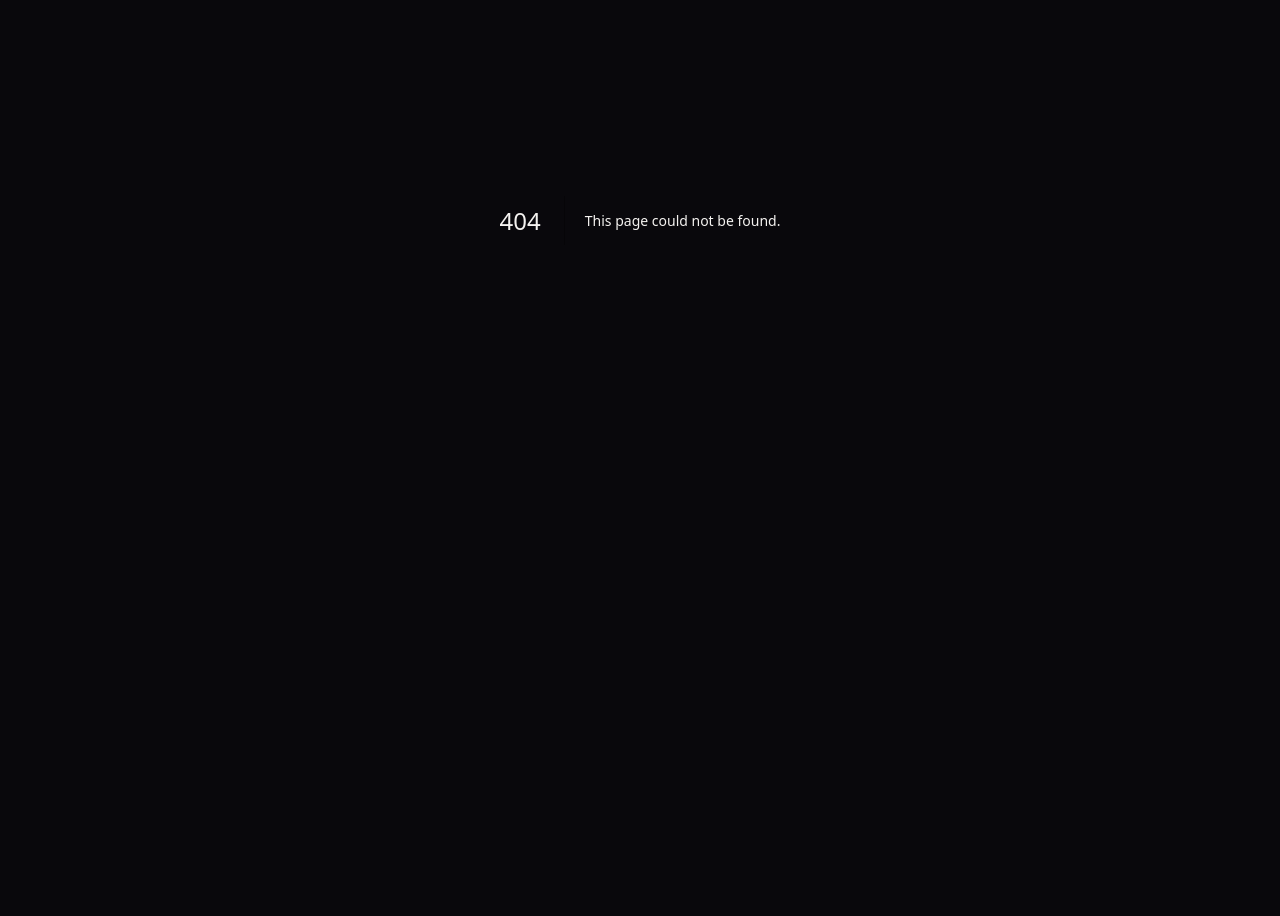
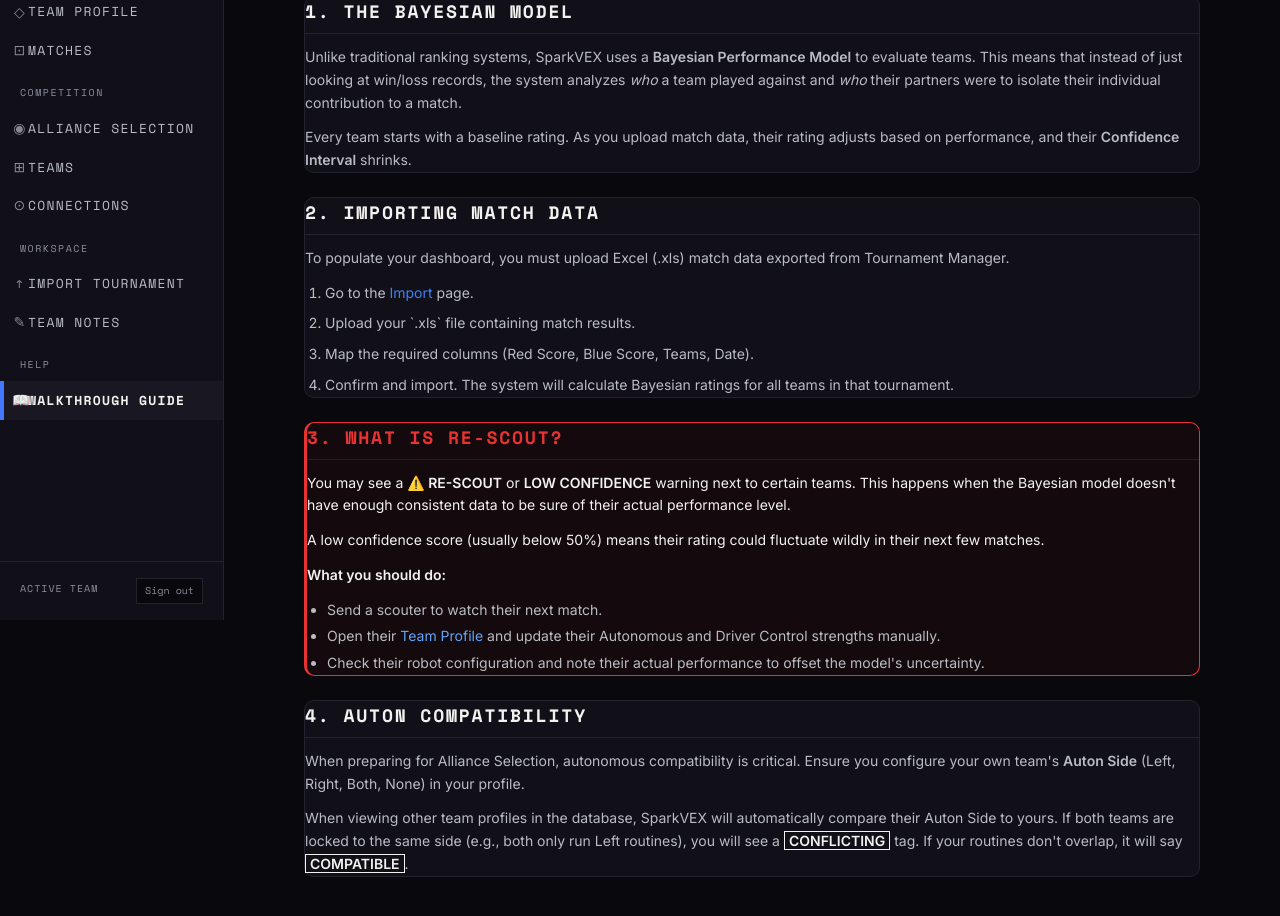
Before and after one commit to Kiddo4993/Spark-Vex-App, a Next.js app: page /dashboard/guide in a window 1280 px wide. Before the commit this address had no page. Shown: the part 180-1096 px from the top of the page. Before the commit the page ends 800 px from the top, so only its background shows below. Built offline with nearby package versions, Linux system fonts and the light colour scheme; no server answers; sample sign-in values are in the browser's storage.

Commit message:
final?' '

```diff
--- /dev/null
+++ b/src/app/dashboard/guide/page.tsx
@@ -0,0 +1,79 @@
+"use client";
+
+import Link from "next/link";
+
+export default function GuidePage() {
+    return (
+        <div className="space-y-8 animate-fade-in max-w-4xl mx-auto pb-12">
+            <div>
+                <h1 className="font-head text-4xl font-extrabold text-txt-1 tracking-tight uppercase">Walkthrough Guide</h1>
+                <p className="text-xs font-mono tracking-widest uppercase text-txt-3 mt-1">
+                    How to use the Bayesian Performance Model effectively
+                </p>
+            </div>
+
+            <div className="grid gap-6">
+                {/* 1. Introduction */}
+                <div className="card">
+                    <h2 className="text-lg font-mono font-bold text-txt-1 mb-3 uppercase tracking-widest border-b border-line pb-2">1. The Bayesian Model</h2>
+                    <div className="space-y-3 text-sm text-txt-2 leading-relaxed">
+                        <p>
+                            Unlike traditional ranking systems, SparkVEX uses a <strong>Bayesian Performance Model</strong> to evaluate teams. This means that instead of just looking at win/loss records, the system analyzes <em>who</em> a team played against and <em>who</em> their partners were to isolate their individual contribution to a match.
+                        </p>
+                        <p>
+                            Every team starts with a baseline rating. As you upload match data, their rating adjusts based on performance, and their <strong>Confidence Interval</strong> shrinks.
+                        </p>
+                    </div>
+                </div>
+
+                {/* 2. Importing Data */}
+                <div className="card">
+                    <h2 className="text-lg font-mono font-bold text-txt-1 mb-3 uppercase tracking-widest border-b border-line pb-2">2. Importing Match Data</h2>
+                    <div className="space-y-3 text-sm text-txt-2 leading-relaxed">
+                        <p>
+                            To populate your dashboard, you must upload Excel (.xls) match data exported from Tournament Manager.
+                        </p>
+                        <ol className="list-decimal pl-5 space-y-2">
+                            <li>Go to the <Link href="/dashboard/import" className="text-blue-500 hover:underline">Import</Link> page.</li>
+                            <li>Upload your `.xls` file containing match results.</li>
+                            <li>Map the required columns (Red Score, Blue Score, Teams, Date).</li>
+                            <li>Confirm and import. The system will calculate Bayesian ratings for all teams in that tournament.</li>
+                        </ol>
+                    </div>
+                </div>
+
+                {/* 3. Re-scouting & Confidence */}
+                <div className="card border-l-[3px] border-danger bg-danger/5">
+                    <h2 className="text-lg font-mono font-bold text-danger mb-3 uppercase tracking-widest border-b border-danger/20 pb-2">3. What is Re-Scout?</h2>
+                    <div className="space-y-3 text-sm text-txt-1 leading-relaxed">
+                        <p>
+                            You may see a <strong>⚠️ RE-SCOUT</strong> or <strong>LOW CONFIDENCE</strong> warning next to certain teams. This happens when the Bayesian model doesn't have enough consistent data to be sure of their actual performance level.
+                        </p>
+                        <p>
+                            A low confidence score (usually below 50%) means their rating could fluctuate wildly in their next few matches.
+                        </p>
+                        <p className="font-bold">What you should do:</p>
+                        <ul className="list-disc pl-5 space-y-1 text-txt-2">
+                            <li>Send a scouter to watch their next match.</li>
+                            <li>Open their <Link href="/dashboard/teams" className="text-blue-400 hover:underline">Team Profile</Link> and update their Autonomous and Driver Control strengths manually.</li>
+                            <li>Check their robot configuration and note their actual performance to offset the model's uncertainty.</li>
+                        </ul>
+                    </div>
+                </div>
+
+                {/* 4. Auton Compatibility */}
+                <div className="card">
+                    <h2 className="text-lg font-mono font-bold text-txt-1 mb-3 uppercase tracking-widest border-b border-line pb-2">4. Auton Compatibility</h2>
+                    <div className="space-y-3 text-sm text-txt-2 leading-relaxed">
+                        <p>
+                            When preparing for Alliance Selection, autonomous compatibility is critical. Ensure you configure your own team's <strong>Auton Side</strong> (Left, Right, Both, None) in your profile.
+                        </p>
+                        <p>
+                            When viewing other team profiles in the database, SparkVEX will automatically compare their Auton Side to yours. If both teams are locked to the same side (e.g., both only run Left routines), you will see a <strong><span className="text-txt-1 px-1 border border-txt-1">CONFLICTING</span></strong> tag. If your routines don't overlap, it will say <strong><span className="text-txt-1 px-1 border border-txt-1">COMPATIBLE</span></strong>.
+                        </p>
+                    </div>
+                </div>
+            </div>
+        </div>
+    );
+}
--- a/src/app/dashboard/teams/[teamNumber]/page.tsx
+++ b/src/app/dashboard/teams/[teamNumber]/page.tsx
@@ -45,6 +45,12 @@
     where: { scouterId_subjectTeamId: { scouterId: myTeamId, subjectTeamId: team.id } }
   }) : null;
 
+  // Load the current user's full team to compare Auton sides
+  const myTeamData = myTeamId && myTeamId !== team.id ? await prisma.team.findUnique({
+    where: { id: myTeamId },
+    select: { autonomousSide: true }
+  }) : null;
+
   const combinedTeam = {
     ...team,
     performanceRating: calcRating?.performanceRating ?? 100,
@@ -65,6 +71,7 @@
         team={combinedTeam}
         autoStrength={scoutData?.autoStrength ?? null}
         driverStrength={scoutData?.driverStrength ?? null}
+        myTeamAutonSide={myTeamData?.autonomousSide ?? null}
       />
 
       {myTeamId && (
--- a/src/components/AllianceSynergyTable.tsx
+++ b/src/components/AllianceSynergyTable.tsx
@@ -13,126 +13,85 @@
     autoConflict: boolean;
 };
 
-function gradeFor(score: number) {
-    if (score >= 150) return { label: "Excellent", cls: "pill-excellent" };
-    if (score >= 100) return { label: "Good", cls: "pill-good" };
-    return { label: "Weak", cls: "pill-weak" };
-}
 
-function barColor(score: number) {
-    if (score >= 150) return "bar-green";
-    if (score >= 100) return "bar-amber";
-    return "bar-red";
-}
 
 export function AllianceSynergyTable({ rows }: { rows: SynergyRow[] }) {
     if (rows.length === 0) {
         return (
             <div className="card">
                 <div className="card-body text-center py-8 text-txt-3 text-sm">
-                    No teams available for synergy analysis. More teams need to sign up and record matches.
+                    No teams available for analysis. Add match data to see potential partners.
                 </div>
             </div>
         );
     }
 
-    const maxSynergy = Math.max(...rows.map((r) => r.synergyScore), 1);
+    // Sort simply by performance rating since synergy is removed
+    const sortedRows = [...rows].sort((a, b) => b.performanceRating - a.performanceRating);
 
     return (
         <div className="card overflow-hidden p-0">
-            <table className="data-table w-full border-separate border-spacing-0">
+            <div className="overflow-x-auto">
+                <table className="data-table w-full border-separate border-spacing-0 whitespace-nowrap">
                     <thead>
                         <tr>
                             <th className="pl-5">Team</th>
-                        <th className="text-right">Synergy</th>
                             <th>Rating</th>
                             <th>Conf</th>
                             <th>Auto</th>
                             <th>Driver</th>
-                        <th className="text-right"></th>
                         </tr>
                     </thead>
                     <tbody>
-                    {rows.map((row) => {
-                        const { label, cls } = gradeFor(row.synergyScore);
-                        // Scale bar relative to 200 (approx max possible) or maxSynergy if higher
-                        const barPct = Math.min(100, (row.synergyScore / 200) * 100);
-
-                        let gradeBorder = "border-danger";
-                        if (row.synergyScore >= 150) gradeBorder = "border-success";
-                        else if (row.synergyScore >= 100) gradeBorder = "border-amber";
-
+                        {sortedRows.map((row) => {
                             return (
-                            <tr key={row.teamNumber} className={`group relative transition-all duration-[180ms] ease-out`}>
+                                <tr key={row.teamNumber} className={`group relative transition-colors duration-[180ms] ease-out hover:bg-surface-hover`}>
                                     <td className="p-4 pl-5">
                                         <div className="flex flex-col">
-                                        <div className="flex items-center gap-2">
-                                            <span className="font-mono font-bold text-lg text-txt-1">{row.teamNumber}</span>
-                                            <span className={`synergy-pill ${cls} px-1.5 py-0 text-[9px] uppercase tracking-widest bg-transparent border border-current`}>{label}</span>
-                                        </div>
+                                            <div className="font-mono font-bold text-lg text-txt-1">{row.teamNumber}</div>
                                             {/* Warnings */}
                                             <div className="flex gap-2 mt-1">
                                                 {row.confidence < 50 && (
                                                     <div className="flex items-center gap-1 text-danger">
-                                                    <span className="text-[9px] tracking-widest uppercase font-mono">⚠️ Re-scout</span>
+                                                        <span className="text-[9px] tracking-widest uppercase font-mono border border-danger/30 bg-danger/10 px-1 py-0.5">Re-scout</span>
                                                     </div>
                                                 )}
                                                 {row.autoConflict && (
-                                                <div className="flex items-center gap-1 text-amber">
-                                                    <span className="text-[9px] tracking-widest uppercase font-mono">⚔️ Auto Conflict</span>
+                                                    <div className="flex items-center gap-1 text-txt-1">
+                                                        <span className="text-[9px] tracking-widest uppercase font-mono border border-txt-1/30 bg-txt-1/10 px-1 py-0.5">Auto Conflict</span>
                                                     </div>
                                                 )}
                                                 {row.missingScouting && (
                                                     <div className="flex items-center gap-1 text-txt-3">
-                                                    <span className="text-[9px] tracking-widest uppercase font-mono">⚠️ Missing Data</span>
+                                                        <span className="text-[9px] tracking-widest uppercase font-mono border border-txt-3/30 bg-txt-3/10 px-1 py-0.5">Missing Data</span>
                                                     </div>
                                                 )}
                                             </div>
                                         </div>
                                     </td>
 
-                                <td className="p-4 text-left">
-                                    <div className="flex flex-col items-end justify-center">
-                                        <div className={`font-mono text-xl font-bold leading-none ${row.synergyScore >= 150 ? "text-success" : row.synergyScore >= 100 ? "text-amber" : "text-danger"}`}>
-                                            {row.synergyScore.toFixed(0)}
-                                        </div>
-                                        <div className="w-12 h-1 mt-1.5 bg-line rounded-none overflow-hidden">
-                                            <div
-                                                className={`h-full ${barColor(row.synergyScore)}`}
-                                                style={{ width: `${barPct}%` }}
-                                            />
-                                        </div>
+                                    <td className="p-4">
+                                        <div className="font-mono text-xl font-bold text-blue-500">
+                                            {Math.round(row.performanceRating)}
                                         </div>
                                     </td>
-
                                     <td className="p-4">
-                                    <span className="font-mono text-txt-2">{Math.round(row.performanceRating)}</span>
-                                </td>
-                                <td className="p-4">
-                                    <div className={`font-mono text-xs ${row.confidence > 80 ? "text-success" : row.confidence > 50 ? "text-amber" : "text-danger"}`}>
+                                        <div className={`font-mono text-sm ${row.confidence > 80 ? "text-blue-400" : row.confidence > 50 ? "text-txt-2" : "text-danger"}`}>
                                             {Math.round(row.confidence)}%
                                         </div>
                                     </td>
                                     <td className="p-4">
-                                    <span className="font-mono text-amber-500">{row.autoStrength ?? "—"}</span>
+                                        <span className="font-mono text-txt-1">{row.autoStrength ?? "—"}</span>
                                     </td>
                                     <td className="p-4">
-                                    <span className="font-mono text-green-500">{row.driverStrength ?? "—"}</span>
+                                        <span className="font-mono text-txt-1">{row.driverStrength ?? "—"}</span>
                                     </td>
-
-                                {/* <td className="p-4 text-right opacity-0 group-hover:opacity-100 transition-opacity duration-[180ms]">
-                                    <Link
-                                        href={`/dashboard/teams/${row.teamNumber}`}
-                                        className="btn-ghost py-1 px-3 text-[10px]"
-                                    >
-                                        PROFILE ↗
-                                    </Link>
-                                </td> */}
                                 </tr>
                             );
                         })}
                     </tbody>
                 </table>
             </div>
+        </div>
     );
 }
--- a/src/components/Sidebar.tsx
+++ b/src/components/Sidebar.tsx
@@ -41,7 +41,7 @@
     {
         label: "Help",
         items: [
-            { href: "https://google.com", icon: "📖", label: "Walkthrough Guide", external: true },
+            { href: "/dashboard/guide", icon: "📖", label: "Walkthrough Guide" },
         ],
     },
 ];
--- a/src/components/TeamProfileCard.tsx
+++ b/src/components/TeamProfileCard.tsx
@@ -39,11 +39,13 @@
 export function TeamProfileCard({
   team,
   autoStrength,
-  driverStrength
+  driverStrength,
+  myTeamAutonSide
 }: {
   team: Team;
   autoStrength: number | null;
   driverStrength: number | null;
+  myTeamAutonSide?: string | null;
 }) {
   const confidence = Math.min(
     100,
@@ -82,7 +84,7 @@
         {/* Right side primary stat */}
         <div className="md:text-right flex flex-col items-start md:items-end">
           <span className="text-[10px] font-mono text-txt-3 tracking-widest uppercase mb-1">Bayesian Rating</span>
-          <div className="text-5xl font-mono font-bold text-cyan-400 leading-none">
+          <div className="text-5xl font-mono font-bold text-blue-500 leading-none">
             {team.performanceRating.toFixed(1)}
           </div>
           <div className="text-[10px] font-mono text-txt-2 mt-1">±{team.ratingUncertainty.toFixed(1)}</div>
@@ -93,17 +95,17 @@
       <div className="grid grid-cols-2 md:grid-cols-4 border-b border-line bg-surface-card/20">
         <div className="p-4 border-r border-b md:border-b-0 border-line py-6 flex flex-col items-center text-center">
           <div className="text-[10px] font-mono tracking-widest text-txt-3 uppercase mb-3">Model Confidence</div>
-          <div className={`text-4xl font-mono font-bold ${confidence > 80 ? "text-success" : confidence > 50 ? "text-amber-500" : "text-danger"}`}>
+          <div className={`text-4xl font-mono font-bold ${confidence > 80 ? "text-blue-400" : confidence > 50 ? "text-txt-2" : "text-danger"}`}>
             {confidence}%
           </div>
         </div>
         <div className="p-4 border-r border-b md:border-b-0 border-line py-6 flex flex-col items-center text-center">
           <div className="text-[10px] font-mono tracking-widest text-txt-3 uppercase mb-3">Auto Strength</div>
-          <div className="text-4xl font-mono font-bold text-amber-500">{autoStrength ?? "—"}</div>
+          <div className="text-4xl font-mono font-bold text-txt-1">{autoStrength ?? "—"}</div>
         </div>
         <div className="p-4 border-r border-line md:border-r py-6 flex flex-col items-center text-center">
           <div className="text-[10px] font-mono tracking-widest text-txt-3 uppercase mb-3">Driver Strength</div>
-          <div className="text-4xl font-mono font-bold text-green-500">{driverStrength ?? "—"}</div>
+          <div className="text-4xl font-mono font-bold text-txt-1">{driverStrength ?? "—"}</div>
         </div>
         <div className="p-4 py-6 flex flex-col items-center text-center">
           <div className="text-[10px] font-mono tracking-widest text-txt-3 uppercase mb-3">Matches Played</div>
@@ -120,11 +122,11 @@
             <div>
               <div className="flex justify-between items-baseline mb-1.5 text-[10px] font-mono">
                 <span className="text-txt-2 uppercase tracking-wider">Autonomous Routine</span>
-                <span className="text-amber-500 font-bold">{autoStrength != null ? `${autoStrength}/10` : "—"}</span>
+                <span className="text-txt-1 font-bold">{autoStrength != null ? `${autoStrength}/10` : "—"}</span>
               </div>
               <div className="h-1.5 w-full bg-line rounded-none overflow-hidden mt-1">
                 <div
-                  className="h-full bg-amber-500 transition-all"
+                  className="h-full bg-blue-500 transition-all"
                   style={{ width: autoStrength != null ? `${autoStrength * 10}%` : "0%" }}
                 />
               </div>
@@ -133,11 +135,11 @@
             <div>
               <div className="flex justify-between items-baseline mb-1.5 text-[10px] font-mono">
                 <span className="text-txt-2 uppercase tracking-wider">Driver Control</span>
-                <span className="text-green-500 font-bold">{driverStrength != null ? `${driverStrength}/10` : "—"}</span>
+                <span className="text-txt-1 font-bold">{driverStrength != null ? `${driverStrength}/10` : "—"}</span>
               </div>
               <div className="h-1.5 w-full bg-line rounded-none overflow-hidden mt-1">
                 <div
-                  className="h-full bg-green-500 transition-all"
+                  className="h-full bg-blue-400 transition-all"
                   style={{ width: driverStrength != null ? `${driverStrength * 10}%` : "0%" }}
                 />
               </div>
@@ -176,7 +178,14 @@
                   <div className="p-3 border-r border-line bg-surface-bg/30 flex items-center">
                     <span className="text-[10px] font-mono text-txt-3 tracking-widest">AUTON SIDE</span>
                   </div>
-                  <div className="p-3 font-mono font-bold text-sm text-txt-1">{autonSideLabel(team.autonomousSide)}</div>
+                  <div className="p-3 flex items-center gap-3">
+                    <span className="font-mono font-bold text-sm text-txt-1">{autonSideLabel(team.autonomousSide)}</span>
+                    {myTeamAutonSide && myTeamAutonSide !== "none" && team.autonomousSide !== "none" && (
+                      <span className="font-bold text-txt-1 text-[10px] uppercase tracking-widest border border-txt-1 px-1.5 py-0.5 ml-2">
+                        {(team.autonomousSide === myTeamAutonSide && team.autonomousSide !== "both") ? "CONFLICTING" : "COMPATIBLE"}
+                      </span>
+                    )}
+                  </div>
                 </div>
               )}
               {team.autonReliabilityPct !== null && (
@@ -184,7 +193,7 @@
                   <div className="p-3 border-r border-line bg-surface-bg/30 flex items-center">
                     <span className="text-[10px] font-mono text-txt-3 tracking-widest">RELIABILITY</span>
                   </div>
-                  <div className={`p-3 font-mono font-bold text-sm ${team.autonReliabilityPct >= 70 ? "text-success" : team.autonReliabilityPct >= 40 ? "text-amber-500" : "text-danger"}`}>
+                  <div className={`p-3 font-mono font-bold text-sm ${team.autonReliabilityPct >= 70 ? "text-blue-500" : team.autonReliabilityPct >= 40 ? "text-txt-2" : "text-danger"}`}>
                     {team.autonReliabilityPct}%
                   </div>
                 </div>
--- a/src/components/TeamProfileForm.tsx
+++ b/src/components/TeamProfileForm.tsx
@@ -147,7 +147,6 @@
                   <option value="">Select…</option>
                   <option value="left">Left</option>
                   <option value="right">Right</option>
-                  <option value="skills">Skills</option>
                   <option value="both">Both</option>
                   <option value="none">None</option>
                 </select>
```
Also changed, not shown: tailwind.config.ts (+7 -7 lines), 1 other file (tests, documents, lock files or other folders). Lines whose indentation alone changed are shown as unchanged.
